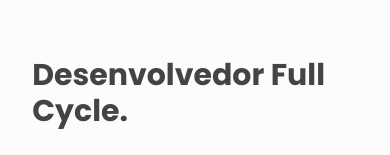
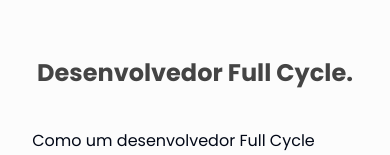
Before and after one commit to adrianobarbosa1/adrianobarbosa1.github.io, a Next.js app in the folder portfolio-next/: page / in a window 390 px wide. Shown: the part 467-622 px from the top of the page. Built offline with nearby package versions, Linux system fonts and the light colour scheme.

Commit message:
feat: add text mobile

```diff
--- a/portfolio-next/src/app/globals.css
+++ b/portfolio-next/src/app/globals.css
@@ -97,7 +97,7 @@ body {
   }
 
   .section_title {
-    @apply my-10 text-3xl font-bold text-lightTextoTitulo;
+    @apply my-10  sm:text-3xl text-2xl font-bold text-lightTextoTitulo;
   }
 }
 
```
